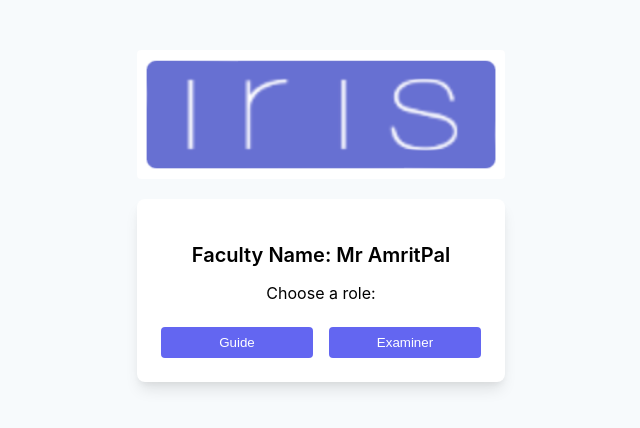
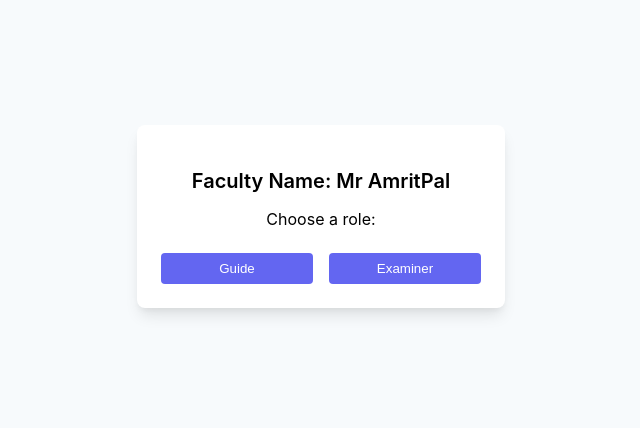
Before and after one commit to Bhoomika4899/IT303_Project, a React (Create React App) app: page / in a window 1280 px wide. Shown: the part 184-612 px from the top of the page, without its empty margins (319-959 px from the left). Built offline with nearby package versions, Linux system fonts and the light colour scheme.

Commit message:
Update Tw.jsx

```diff
--- a/src/Tw.jsx
+++ b/src/Tw.jsx
@@ -7,9 +7,6 @@ const Tw = () => {
     return (
         <div className="flex items-center justify-center min-h-screen bg-gray-100">
             <div>
-                <div className="mb-4">
-                    <img src="irislogo.png" alt="logo" className="w-full h-auto rounded" />
-                </div>
                 <div className="bg-white p-6 rounded-lg shadow-lg text-center w-80">
                     <p className="text-xl font-semibold mb-4">Faculty Name: Mr AmritPal</p>
                     <p className="text-lg mb-6">Choose a role:</p>
```
